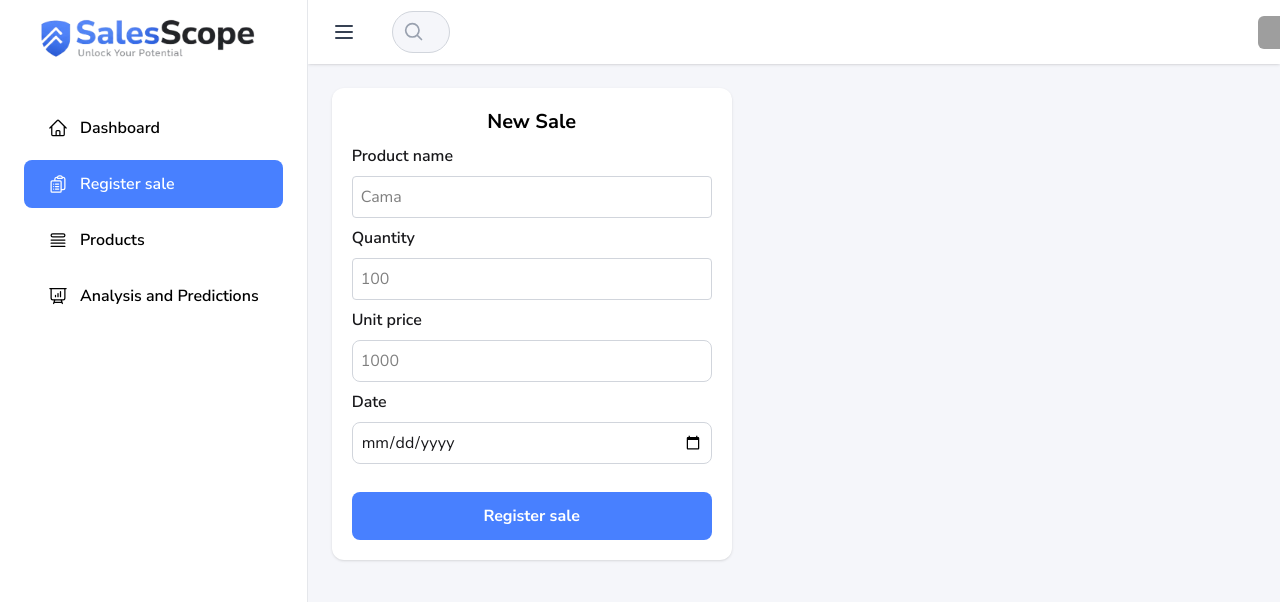
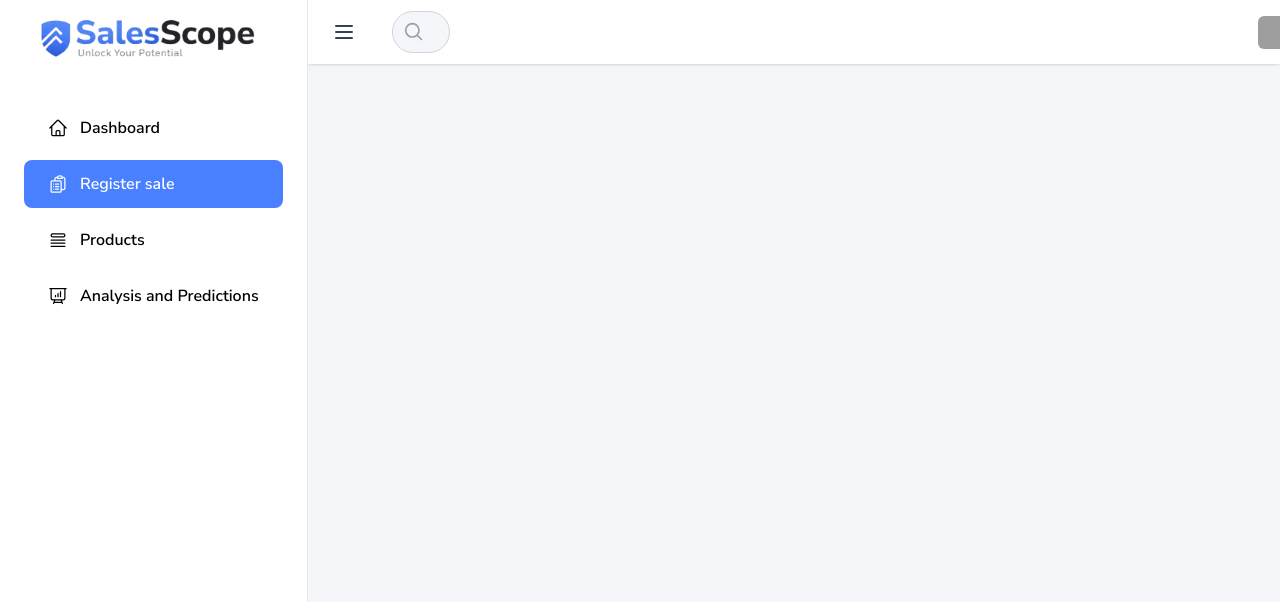
Before and after one commit to IntegrativeProject/SalesScope-Frontend, a Next.js app: page /registersale in a window 1280 px wide. Shown: the top 602 px of the page. Built offline with nearby package versions, Linux system fonts and the light colour scheme; grey boxes are pictures that could not be loaded.

Commit message:
fix(form):bugs in form fixed

```diff
--- a/src/app/(dashboard)/registersale/page.tsx
+++ b/src/app/(dashboard)/registersale/page.tsx
@@ -3,6 +3,6 @@ import React from 'react'
 
 export default function page() {
   return (
-    <RegisterForm/>
+    <div></div>
   )
 }
```
